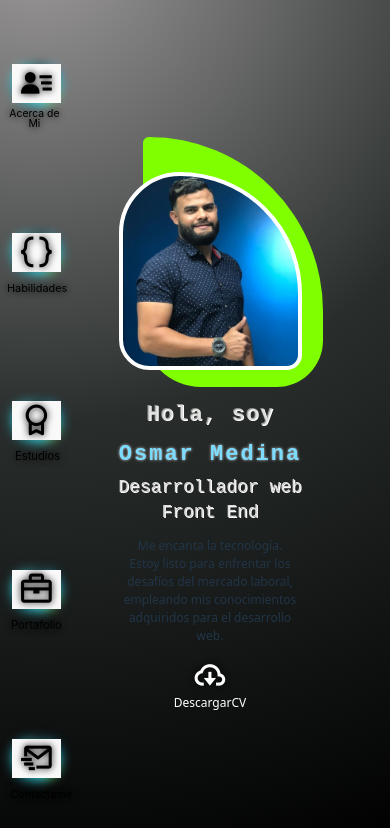
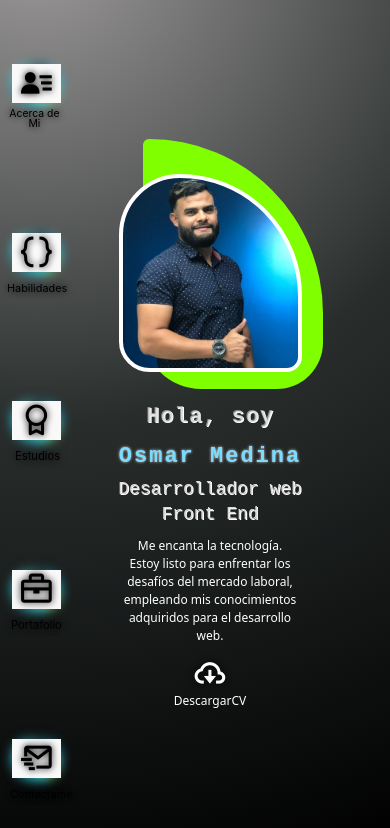
Before and after one commit to osmardeveloper/Portafolio-Osmar, a React (Vite) app: page / in a window 390 px wide. Shown: the top 828 px of the page. Built offline with nearby package versions, Linux system fonts and the light colour scheme.

Commit message:
add color

```diff
--- a/src/components/styles/Acerca.css
+++ b/src/components/styles/Acerca.css
@@ -197,7 +197,8 @@ margin-left: 50px;
 .descripcion {
   font-family: system-ui, -apple-system, BlinkMacSystemFont, 'Segoe UI', Roboto, Oxygen, Ubuntu, Cantarell, 'Open Sans', 'Helvetica Neue', sans-serif;
   font-size: 12px;
-  /* margin: 10px 0px 0px 0px; */
+  margin: 10px 0px 0px 0px;
+  color: #fff;
 }
 
    }
```
